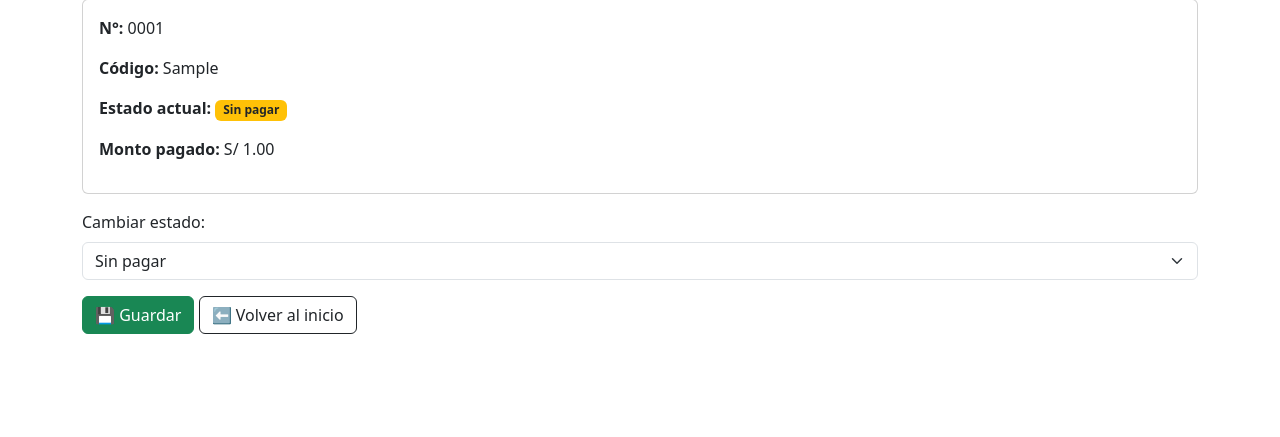
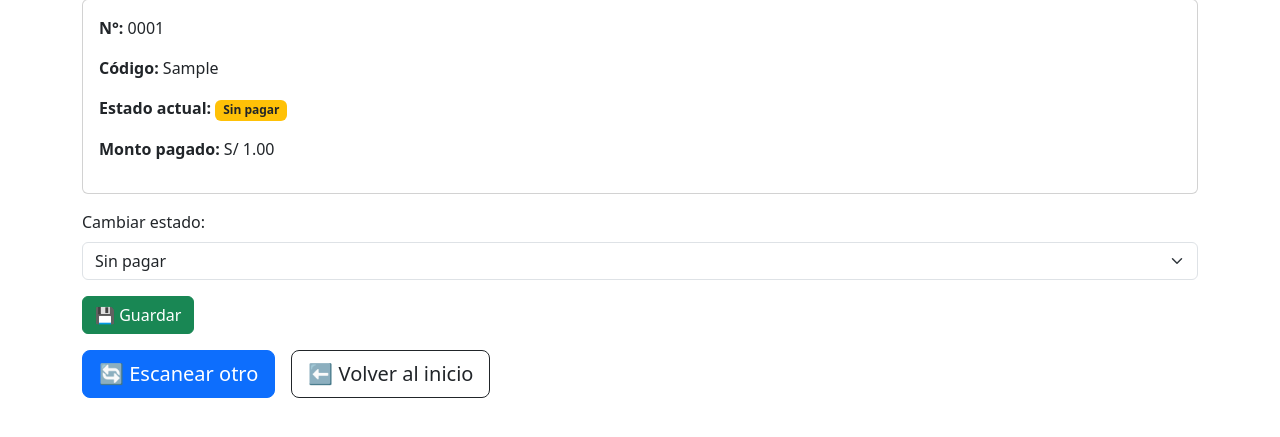
Before and after one commit to raffobc/qr-venta, a Flask app: page /ver_estado/1 in a window 1280 px wide. Shown: the part 87-524 px from the top of the page. Run offline with Flask 3, Linux system fonts and the light colour scheme; tables that the repository leaves empty hold one stand-in row (values such as "Sample post").

Commit message:
Add files via upload

```diff
--- a/templates/ver_estado.html
+++ b/templates/ver_estado.html
@@ -34,7 +34,6 @@
 
     {% if qr.estado == 'entregado' %}
         <div class="alert alert-success">✅ Este código ya fue entregado. No se puede modificar.</div>
-        <a href="{{ url_for('index') }}" class="btn btn-outline-dark">⬅ Volver al inicio</a>
     {% else %}
         <form method="POST" class="mb-3">
             <div class="mb-3">
@@ -57,14 +56,23 @@
             </div>
 
             <button type="submit" class="btn btn-success">💾 Guardar</button>
-            <a href="{{ url_for('index') }}" class="btn btn-outline-dark">⬅ Volver al inicio</a>
         </form>
     {% endif %}
+
+    <!-- Botones destacados -->
+    <div class="d-flex gap-3 mt-3">
+        <a href="{{ url_for('escanear') }}" class="btn btn-primary btn-lg">
+            🔄 Escanear otro
+        </a>
+        <a href="{{ url_for('index') }}" class="btn btn-outline-dark btn-lg">
+            ⬅ Volver al inicio
+        </a>
+    </div>
 </div>
 
 <script>
 function toggleMonto() {
-    const estado = document.getElementById('estado').value;
+    const estado = document.getElementById('estado')?.value;
     const montoField = document.getElementById('montoField');
     const montoInput = document.getElementById('monto');
 
```
